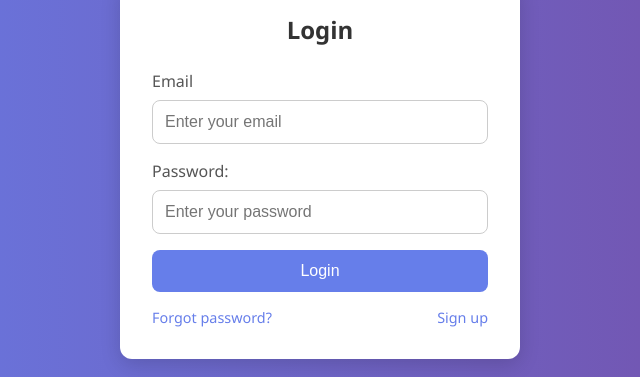
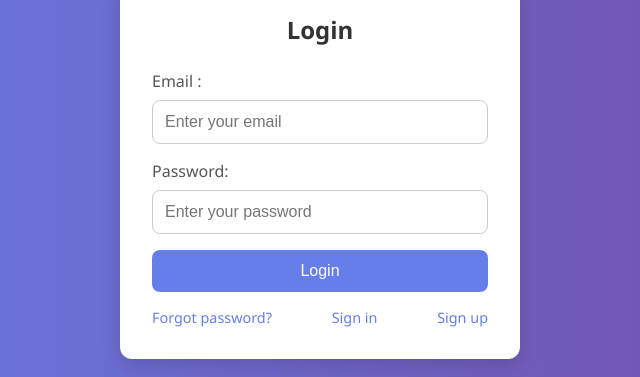
Before and after one commit to Vinay7995596/jenkins-task, a plain HTML site: page index.html in a window 1280 px wide. Shown: the part 230-607 px from the top of the page, 320-960 px from the left. Drawn offline with Linux system fonts and the light colour scheme.

Commit message:
adding some text

```diff
--- a/index.html
+++ b/index.html
@@ -100,7 +100,7 @@ button:hover {
       <h2>Login</h2>
 
       <div class="input-group">
-        <label for="email">Email</label>
+        <label for="email">Email :</label>
         <input type="email" id="email" placeholder="Enter your email" required />
       </div>
 
@@ -113,6 +113,7 @@ button:hover {
 
       <div class="extra-links">
         <a href="#">Forgot password?</a>
+        <a href="#">Sign in</a>
         <a href="#">Sign up</a>
       </div>
     </form>
```
